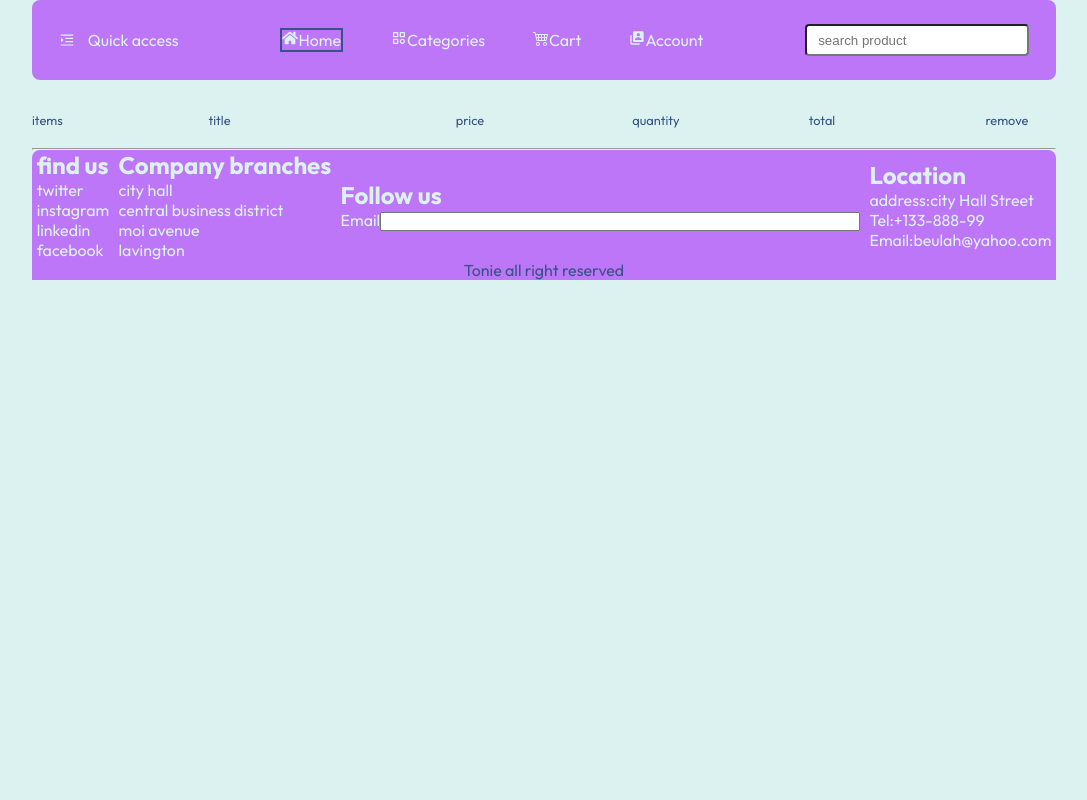
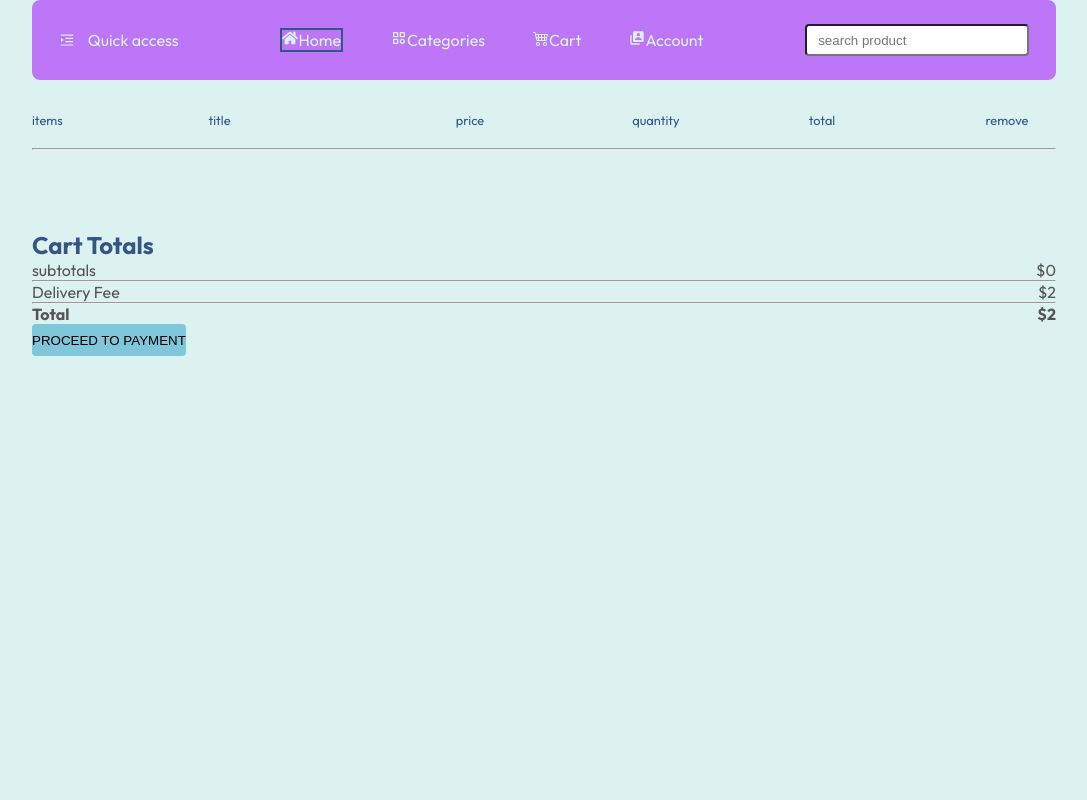
Before and after one commit to AnthonyNgunjiri/beulah-store, a React (Vite) app: page /Cart in a window 1280 px wide. Shown: the top 800 px of the page, without its empty margins (96-1183 px from the left). Built offline with nearby package versions, Linux system fonts and the light colour scheme.

Commit message:
commit file changes

```diff
--- a/src/components/footer/footer.css
+++ b/src/components/footer/footer.css
@@ -16,6 +16,7 @@
     list-style: none;
     border-top-left-radius: 8px;
   border-top-right-radius: 8px;
+
 }
 @media screen and (max-width:21.7em) {
     .contact{
--- a/src/pages/Cart/Cart.jsx
+++ b/src/pages/Cart/Cart.jsx
@@ -5,7 +5,8 @@ import { useContext } from "react";
 import { ProductContext } from "../Categories/ProductContext";
 
 function Cart() {
-  const { cartItems, products, removeFromCart } = useContext(ProductContext);
+  const { cartItems, products, removeFromCart, getTotalAmount } =
+    useContext(ProductContext);
   return (
     <div className="cart">
       <div className="cart-items"></div>
@@ -18,25 +19,45 @@ function Cart() {
         <p>remove</p>
       </div>
       <br />
-      <hr />{products.map((item,index)=>{
-        if(cartItems[item.id]>0){
-          return(
-           <div className="tips">
-             <div className="cart-title"id="itemie">
-             <img src={item.image} alt="" className="cart-imo"/>
-             <p>{item.name}</p>
-             <p>${item.price}</p>
-             <p>{cartItems[item.id] }</p>
-             <p>{item.price*cartItems[item.id]}</p>
-              <p onClick={()=>removeFromCart(item.id)}>x</p>
-
+      <hr />
+      {products.map((item, index) => {
+        if (cartItems[item.id] > 0) {
+          return (
+            <div className="tips">
+              <div className="cart-title" id="itemie">
+                <img src={item.image} alt="" className="cart-imo" />
+                <p>{item.name}</p>
+                <p>${item.price}</p>
+                <p>{cartItems[item.id]}</p>
+                <p>{item.price * cartItems[item.id]}</p>
+                <p onClick={() => removeFromCart(item.id)}>x</p>
+              </div>
+              <hr />
             </div>
-            <hr />
-           </div>
-          )
+          );
         }
       })}
-
+      <div className="cart-bottom"></div>
+      <div className="card-totals">
+        <h2>Cart Totals</h2>
+      </div>
+      <div>
+        <div className="card-total-details">
+          <p>subtotals</p>
+          <p>${getTotalAmount()}</p>
+        </div>
+        <hr />
+        <div className="card-total-details">
+          <p>Delivery Fee</p>
+          <p>${2}</p>
+        </div>
+        <hr />
+        <div className="card-total-details">
+          <b>Total</b>
+          <b>${getTotalAmount() + 2}</b>
+        </div>
+      </div>
+      <button className="pay">PROCEED TO PAYMENT</button>
     </div>
   );
 }
--- a/src/pages/Cart/cart.css
+++ b/src/pages/Cart/cart.css
@@ -17,6 +17,7 @@
   margin-top:100px;
   width: 80%;
    margin: auto;
+   min-height:100vh;
 }
 .cart-title{
   display: grid;
@@ -32,3 +33,31 @@
   margin: 10px 0px;
 
 }
+.cart-bottom{
+ margin-top: 80px;
+ display: flex;
+ justify-content: space-between;
+ gap: max(12vw, 20px);
+}
+.card-totals{
+  flex: 1;
+  display: flex;
+  flex-direction: column;
+  gap: 20px;
+}
+.card-total-details hr{
+  margin:10px 0px;
+}
+.card-total-details{
+  display: flex;
+  justify-content: space-between;
+  color: #555;
+}
+.pay{
+  background-color: var(--alternate-color);
+  display:flex ;
+  align-items:center;
+  border: var(--third-color);
+  height:4vh;
+  border-radius:4px;
+}
--- a/src/pages/Categories/Categories.jsx
+++ b/src/pages/Categories/Categories.jsx
@@ -20,6 +20,7 @@ function Categories() {
 
           <button className="bton">view</button>
         </section>
+
         <section className="top">
           <div ><img src={perfume} className="imagery"/></div>
 
--- a/src/pages/Categories/ProductContext.jsx
+++ b/src/pages/Categories/ProductContext.jsx
@@ -5,19 +5,33 @@ export const ProductContext = createContext(null);
 
 const ProductContextProvider = (props) => {
   const [cartItems, setCartItems] = useState({});
+
   const addCart = (itemId) => {
     if (!cartItems[itemId]) {
-      setCartItems((prev) => ({ ...prev, [itemId]:1}));
+      setCartItems((prev) => ({ ...prev, [itemId]: 1 }));
     } else {
-      setCartItems((prev) => ({ ...prev, [itemId]: prev[itemId]+1 }));
+      setCartItems((prev) => ({ ...prev, [itemId]: prev[itemId] + 1 }));
     }
   };
+
   const removeFromCart = (itemId) => {
-    setCartItems((prev) => ({ ...prev, [itemId]: prev[itemId]-1}));
+    setCartItems((prev) => ({ ...prev, [itemId]: prev[itemId] - 1 }));
   };
-  useEffect(() => {
-    console.log(cartItems);
-  }, [cartItems]);
+
+  const getTotalAmount = () => {
+    let totalAmount = 0;
+    for (const item in cartItems) {
+      if (cartItems[item] > 0) {
+        let itemInfo = products.find(
+          (product) => product.id === parseInt(item)
+        );
+        if (itemInfo) {
+          totalAmount += parseFloat(itemInfo.price) * cartItems[item];
+        }
+      }
+    }
+    return totalAmount;
+  };
 
   const contextValue = {
     products,
@@ -25,6 +39,7 @@ const ProductContextProvider = (props) => {
     setCartItems,
     addCart,
     removeFromCart,
+    getTotalAmount,
   };
 
   return (
@@ -33,4 +48,5 @@ const ProductContextProvider = (props) => {
     </ProductContext.Provider>
   );
 };
+
 export default ProductContextProvider;
```
